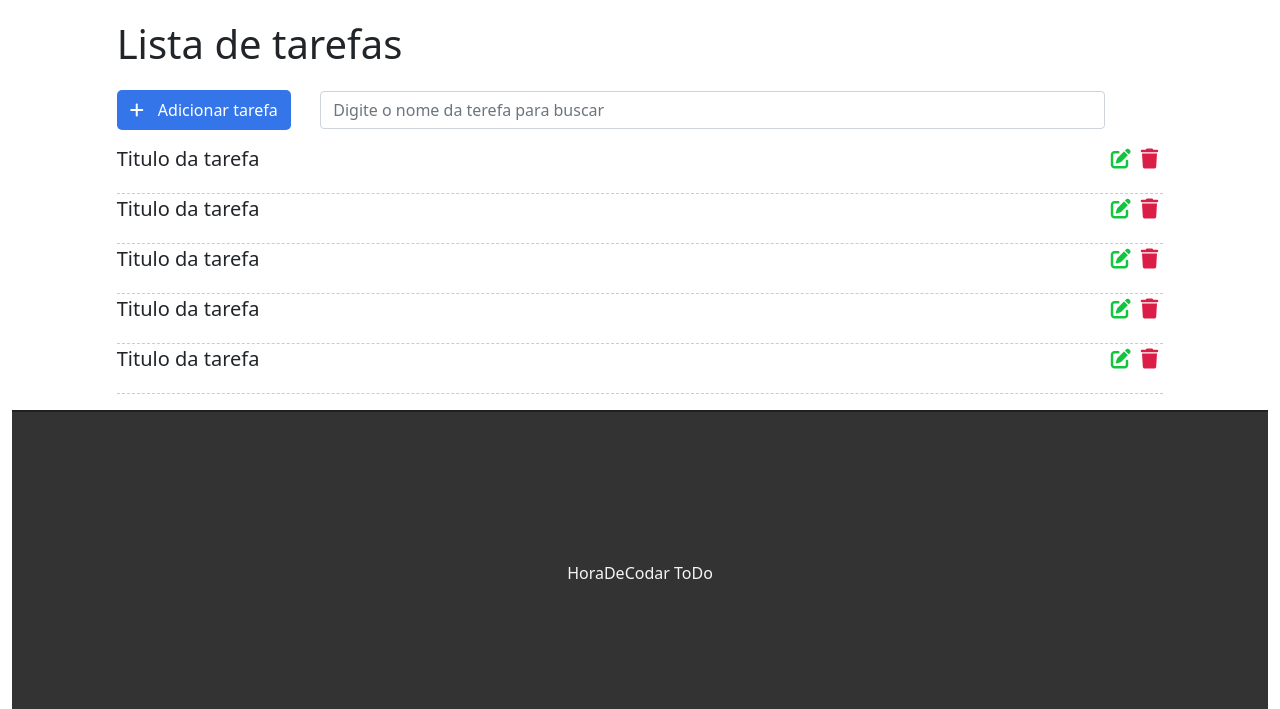
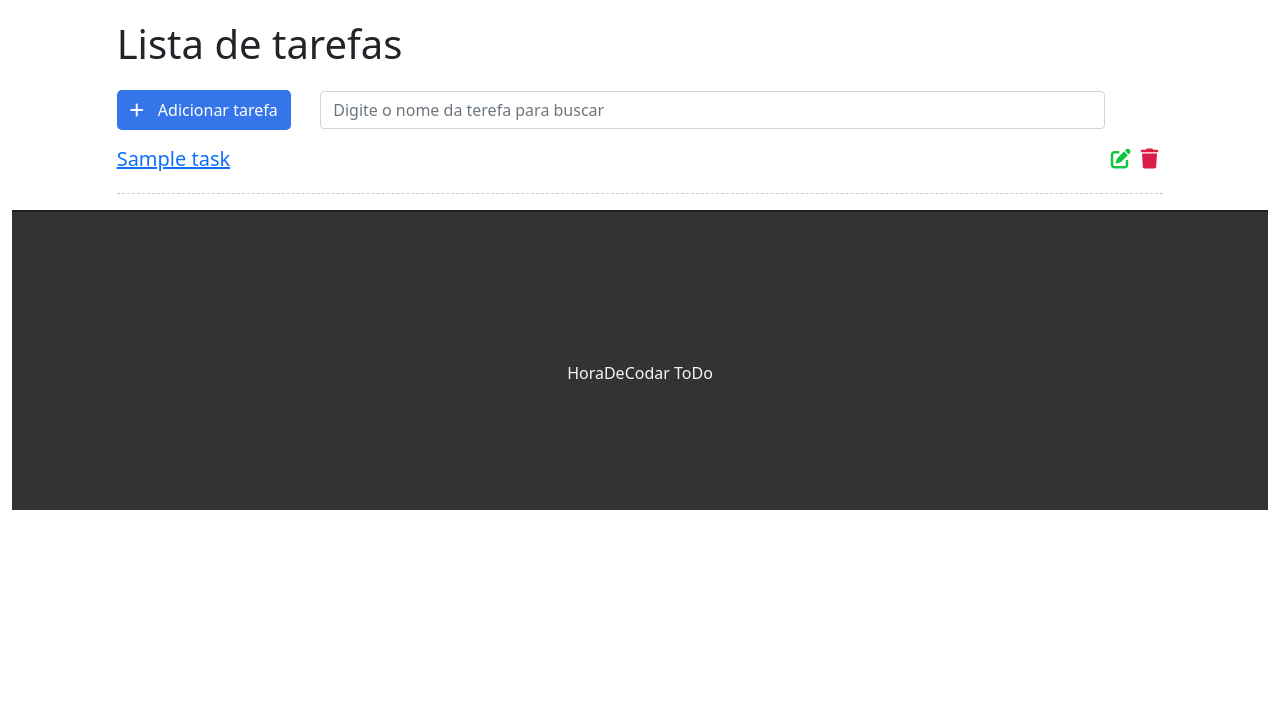
Before and after one commit to Geraldini2000/Projeto-ToDo, a Django app: page / in a window 1280 px wide. Shown: the part 57-766 px from the top of the page. Run offline with Django 4.2, Linux system fonts and the light colour scheme; tables that the repository leaves empty hold one stand-in row (values such as "Sample post"); some libraries are stand-ins or nearby versions.

Commit message:
Inserindo dados do banco no template

```diff
--- a/tasks/templates/base.html
+++ b/tasks/templates/base.html
@@ -14,7 +14,7 @@
     <div class='container-fluid'>
 
         <nav class="navbar navbar-expand-lg navbar-light bg-light">
-            <a class="navbar-brand" href="#">To Do</a>
+            <a class="navbar-brand" href="/">To Do</a>
             <button class="navbar-toggler" type="button" data-toggle="collapse" data-target="#navbarSupportedContent" aria-controls="navbarSupportedContent" aria-expanded="false" aria-label="Toggle navigation">
               <span class="navbar-toggler-icon"></span>
             </button>
--- a/tasks/templates/tasks/list.html
+++ b/tasks/templates/tasks/list.html
@@ -13,32 +13,13 @@
         <i class="fas fa-search"></i>
     </div>
     <ul class="task-list">
+        {% for task in tasks %}
         <li class="task-item">
-            <span>Titulo da tarefa</span>
+            <span><a href="/task/{{task.id}}">{{ task.title }}</a></span>
             <span><i class="fas fa-trash"></i></span>
             <span><i class="fas fa-edit"></i></span>
         </li>
-        <li class="task-item">
-            <span>Titulo da tarefa</span>
-            <span><i class="fas fa-trash"></i></span>
-            <span><i class="fas fa-edit"></i></span>
-        </li>
-        <li class="task-item">
-            <span>Titulo da tarefa</span>
-            <span><i class="fas fa-trash"></i></span>
-            <span><i class="fas fa-edit"></i></span>
-        </li>
-        <li class="task-item">
-            <span>Titulo da tarefa</span>
-            <span><i class="fas fa-trash"></i></span>
-            <span><i class="fas fa-edit"></i></span>
-        </li>
-        <li class="task-item">
-            <span>Titulo da tarefa</span>
-            <span><i class="fas fa-trash"></i></span>
-            <span><i class="fas fa-edit"></i></span>
-        </li>
-
+         {% endfor %}
     </ul>
 </dir>
 {% endblock  %}
--- a/tasks/urls.py
+++ b/tasks/urls.py
@@ -8,5 +8,6 @@ from . import views
 urlpatterns = [
     path('hello', views.hello),
     path('', views.tasksList, name='task-list'),
+    path('task/<int:id>', views.taskView, name='task-view'),
     path('yourname/<str:name>', views.yourName, name='your-name')
 ]
--- a/tasks/views.py
+++ b/tasks/views.py
@@ -1,14 +1,22 @@
 from django.http import HttpResponse
-from django.shortcuts import render
+from django.shortcuts import get_object_or_404, render
+
+from .models import Task
+
+
+def tasksList(request):
+    tasks = Task.objects.all()
+    return render(request, 'tasks/list.html', {'tasks': tasks})
+
+
+def taskView(request, id):
+    task = get_object_or_404(Task, pk=id)
+    return render(request, 'tasks/task.html', {'task': task})
 
 
 def hello(request):
     return HttpResponse('Ola mundo')
 
 
-def tasksList(request):
-    return render(request, 'tasks/list.html')
-
-
 def yourName(request, name):
     return render(request, 'tasks/yourname.html', {'name': name})
```
Also changed, not shown: tasks/templates/tasks/task.html (added, +10 -0 lines).
